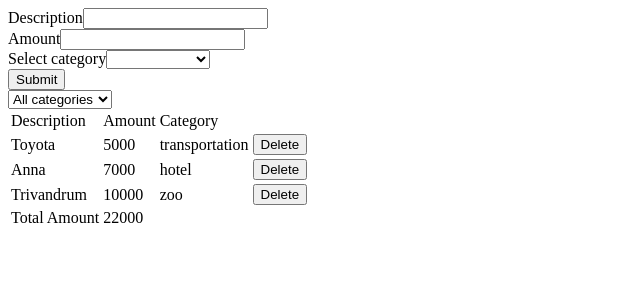
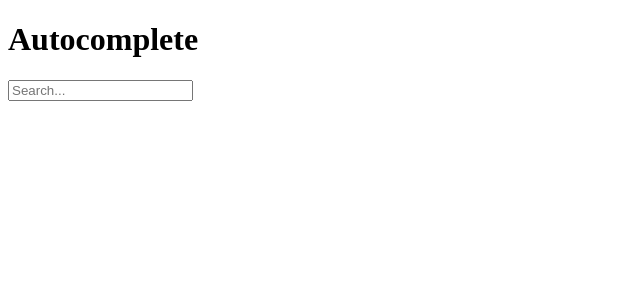
Before and after one commit to sudharsan026/react-components, a React (Vite) app: page / in a window 1280 px wide. Shown: the top 300 px of the page, without its empty margins (0-640 px from the left). Built offline with nearby package versions, Linux system fonts and the light colour scheme.

Commit message:
AutoComplete component

```diff
--- a/src/App.jsx
+++ b/src/App.jsx
@@ -1,40 +1,26 @@
-import React, { useState } from "react";
-import ExpenseTable from "./expense-tracker/components/expense-table";
-import ExpenseFilter from "./expense-tracker/components/expense-filter";
-import ExpenseForm from "./expense-tracker/components/expense-form";
-import "./App.css";
-const App = () => {
-  const [selectedCategory, setSelectedCategory] = useState("");
-  const [expenses, setExpenses] = useState([
-    { id: 1, description: "Toyota", amount: 5000, category: "transportation" },
-    { id: 2, description: "Anna", amount: 7000, category: "hotel" },
-    { id: 3, description: "Trivandrum", amount: 10000, category: "zoo" },
-  ]);
-  const visibleExpenses = selectedCategory
-    ? expenses.filter((expense) => expense.category === selectedCategory)
-    : expenses;
+import React from "react";
+import AutoComplete from "./AutoComplete.jsx";
+
+const suggestions = [
+  "Apple",
+  "Banana",
+  "Cherry",
+  "Date",
+  "Grapes",
+  "Lemon",
+  "Mango",
+  "Orange",
+  "Peach",
+  "Pineapple",
+];
+
+function App() {
   return (
-    <>
-      <div className="mb-3">
-        <ExpenseForm
-          onSubmit={(data) =>
-            setExpenses([...expenses, { ...data, id: expenses.length + 1 }])
-          }
-        />
-      </div>
-      <div className="mb-3">
-        <ExpenseFilter onSelect={(e) => setSelectedCategory(e.target.value)} />
-      </div>
-      <div className="mb-3">
-        <ExpenseTable
-          onDelete={(id) =>
-            setExpenses(expenses.filter((expense) => expense.id !== id))
-          }
-          expenses={visibleExpenses}
-        />
-      </div>
-    </>
+    <div className="App">
+      <h1>Autocomplete</h1>
+      <AutoComplete suggestions={suggestions} />
+    </div>
   );
-};
+}
 
 export default App;
--- /dev/null
+++ b/src/AutoComplete.jsx
@@ -0,0 +1,58 @@
+import React, { useState, useEffect } from "react";
+
+function AutoComplete({ suggestions }) {
+  const [inputValue, setInputValue] = useState("");
+  const [filteredSuggestions, setFilteredSuggestions] = useState([]);
+  const [showSuggestions, setShowSuggestions] = useState(false);
+
+  useEffect(() => {
+    setFilteredSuggestions(
+      suggestions.filter((suggestion) =>
+        suggestion.toLowerCase().includes(inputValue.toLowerCase())
+      )
+    );
+  }, [inputValue, suggestions]);
+
+  const handleInputChange = (e) => {
+    setInputValue(e.target.value);
+    setShowSuggestions(true);
+  };
+
+  const handleSuggestionClick = (suggestion) => {
+    setInputValue(suggestion);
+    setShowSuggestions(false);
+  };
+
+  const renderSuggestions = () => {
+    if (showSuggestions && inputValue) {
+      if (filteredSuggestions.length === 0) {
+        return <div className="suggestions">No suggestions found</div>;
+      }
+
+      return (
+        <ul className="suggestions">
+          {filteredSuggestions.map((suggestion, index) => (
+            <li key={index} onClick={() => handleSuggestionClick(suggestion)}>
+              {suggestion}
+            </li>
+          ))}
+        </ul>
+      );
+    }
+    return null;
+  };
+
+  return (
+    <div className="autocomplete">
+      <input
+        type="text"
+        value={inputValue}
+        onChange={handleInputChange}
+        placeholder="Search..."
+      />
+      {renderSuggestions()}
+    </div>
+  );
+}
+
+export default AutoComplete;
```
